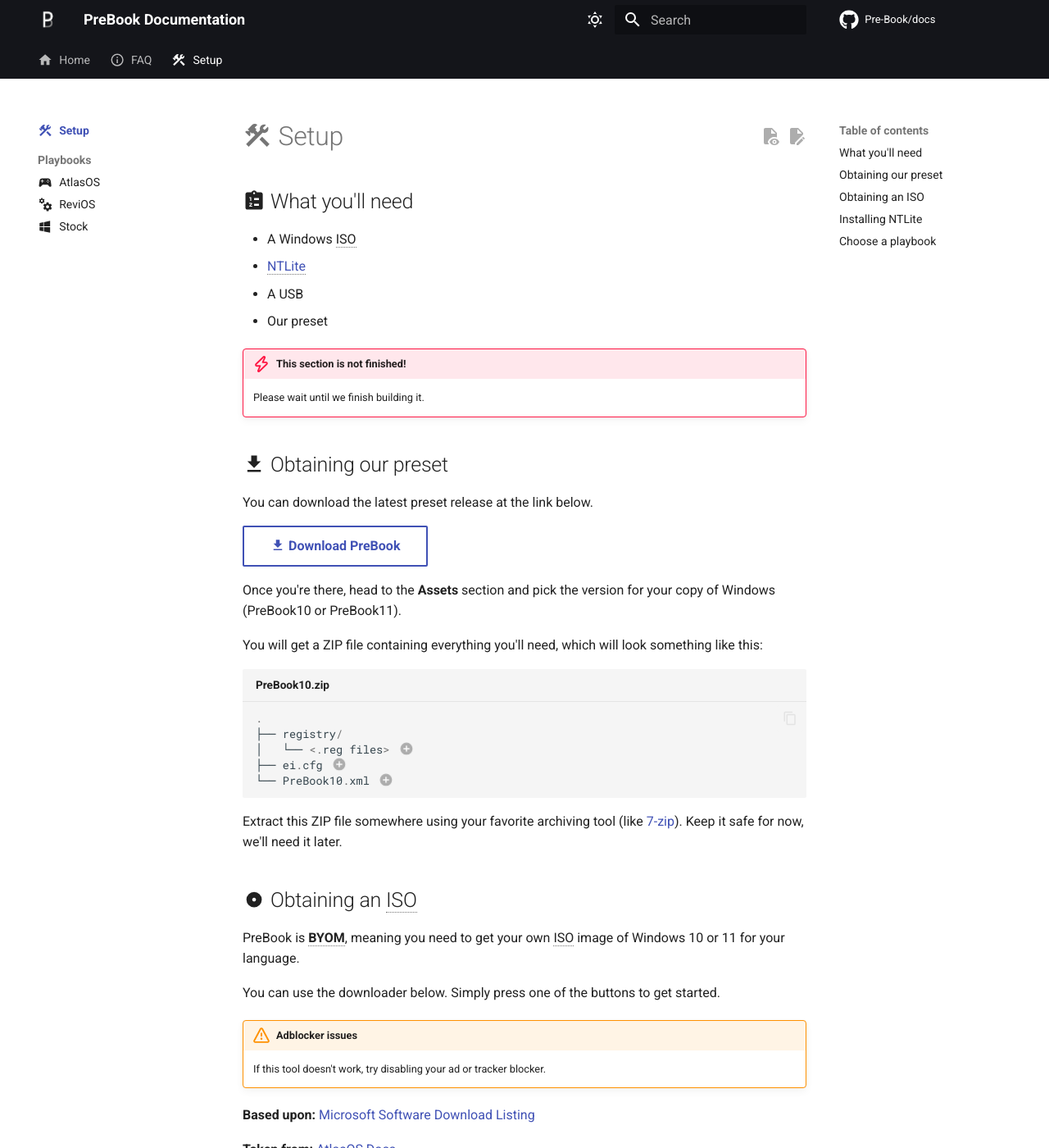
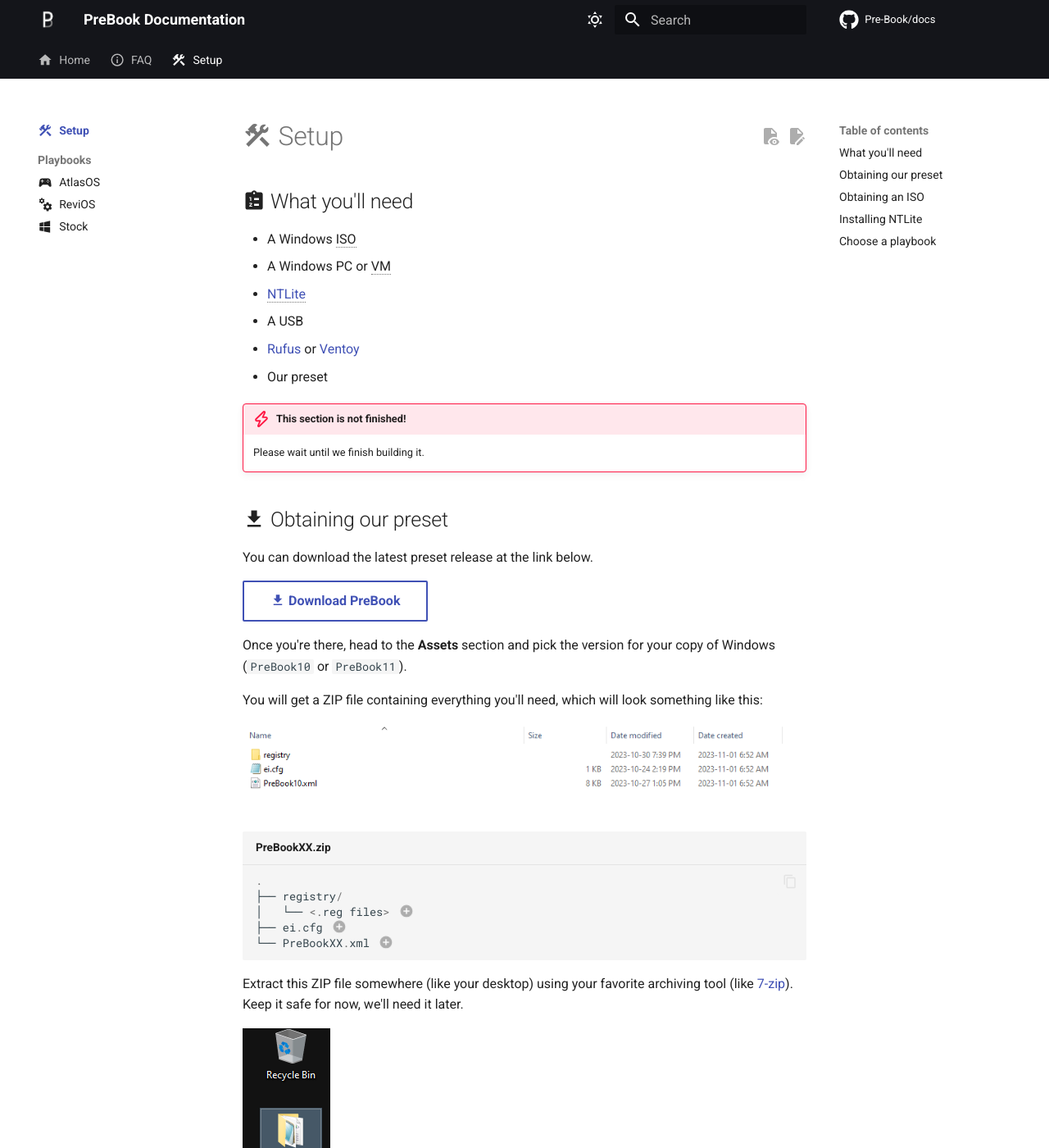
Before and after one commit to Pre-Book/docs, an MkDocs documentation site: the page built from docs/setup/README.md, in a window 1280 px wide and 1400 px high. Shown: the whole window at 82% size. Built offline with MkDocs 1.6.1 and Material for MkDocs 9.7.7, drawn with Linux system fonts in a browser that asks for light colours; comment, search, counter and statistics services are not loaded.

````diff
--- a/docs/setup/README.md
+++ b/docs/setup/README.md
@@ -8,8 +8,10 @@ description: How to use PreBook.
 ## :material-clipboard-list: What you'll need
 
 - A Windows ISO
+- A Windows PC or VM
 - [NTLite](https://ntlite.com)
 - A USB
+- [Rufus](https://rufus.ie "Bootable USB creator for Windows") or [Ventoy](https://www.ventoy.net "Multiple ISOs on one USB stick!")
 - Our preset
 
 !!! danger "This section is not finished!"
@@ -22,23 +24,28 @@ You can download the latest preset release at the link below.
 
 [:material-download: Download PreBook](https://github.com/Pre-Book/PreBook/releases/latest){ .md-button }
 
-Once you're there, head to the **Assets** section and pick the version for your copy of Windows (PreBook10 or PreBook11).
+Once you're there, head to the **Assets** section and pick the version for your copy of Windows (`PreBook10` or `PreBook11`).
 
 You will get a ZIP file containing everything you'll need, which will look something like this:
 
-```js title="PreBook10.zip"
+![prebook-files-1](../assets/prebook-files-1.png#only-dark)
+![prebook-files-1](../assets/prebook-files-1-light.png#only-light)
+
+```js title="PreBookXX.zip"
 .
 ├── registry/
 │   └── <.reg files> // (1)!
 ├── ei.cfg // (2)!
-└── PreBook10.xml // (3)!
+└── PreBookXX.xml // (3)!
 ```
 
 1.  All the .reg files specific to your version are here.
 2.  This file forces the edition picker, more on that later.
-3.  The preset itself.
+3.  The preset itself. Named PreBook10 or PreBook11.
 
-Extract this ZIP file somewhere using your favorite archiving tool (like [7-zip](https://7-zip.org)). Keep it safe for now, we'll need it later.
+Extract this ZIP file somewhere (like your desktop) using your favorite archiving tool (like [7-zip](https://7-zip.org)). Keep it safe for now, we'll need it later.
+
+![prebook-desktop](../assets/prebook-desktop.png)
 
 
 ## :material-disc: Obtaining an ISO
--- a/mkdocs.yml
+++ b/mkdocs.yml
@@ -119,6 +119,7 @@ markdown_extensions:
   - pymdownx.keys
   - pymdownx.mark
   - pymdownx.tilde
+  - meta
 plugins:
   - search
   - social
````
Also changed, not shown: docs/index.md (+6 -1 lines), docs/setup/playbooks/atlas.md (+4 -4 lines), includes/abbreviations.md (+1 -0 lines), docs/assets/PreBook.png (added), docs/assets/prebook-desktop.png (added), docs/assets/prebook-files-1-light.png (added), docs/assets/prebook-files-1.png (added), docs/assets/prebook-files-2-light.png (added), docs/assets/prebook-files-2.png (added).
